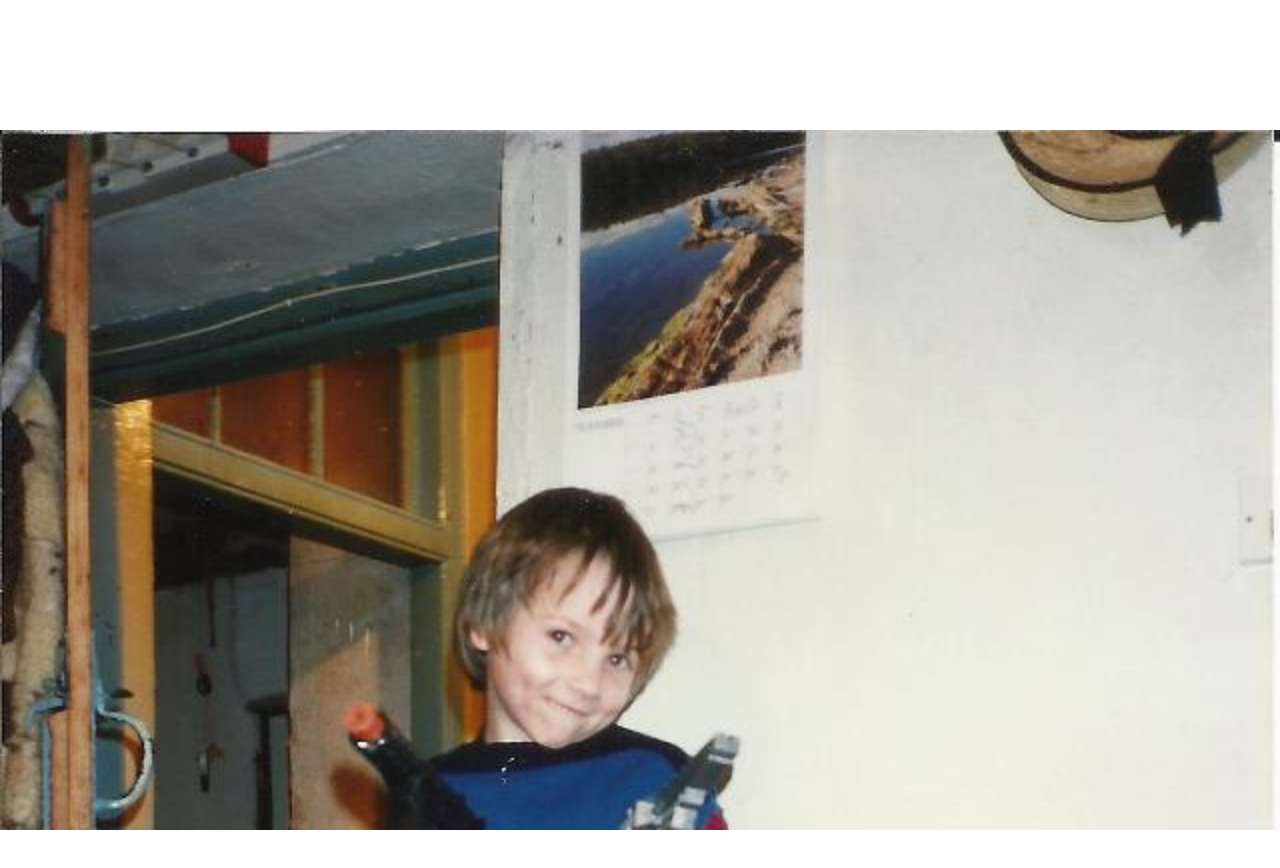
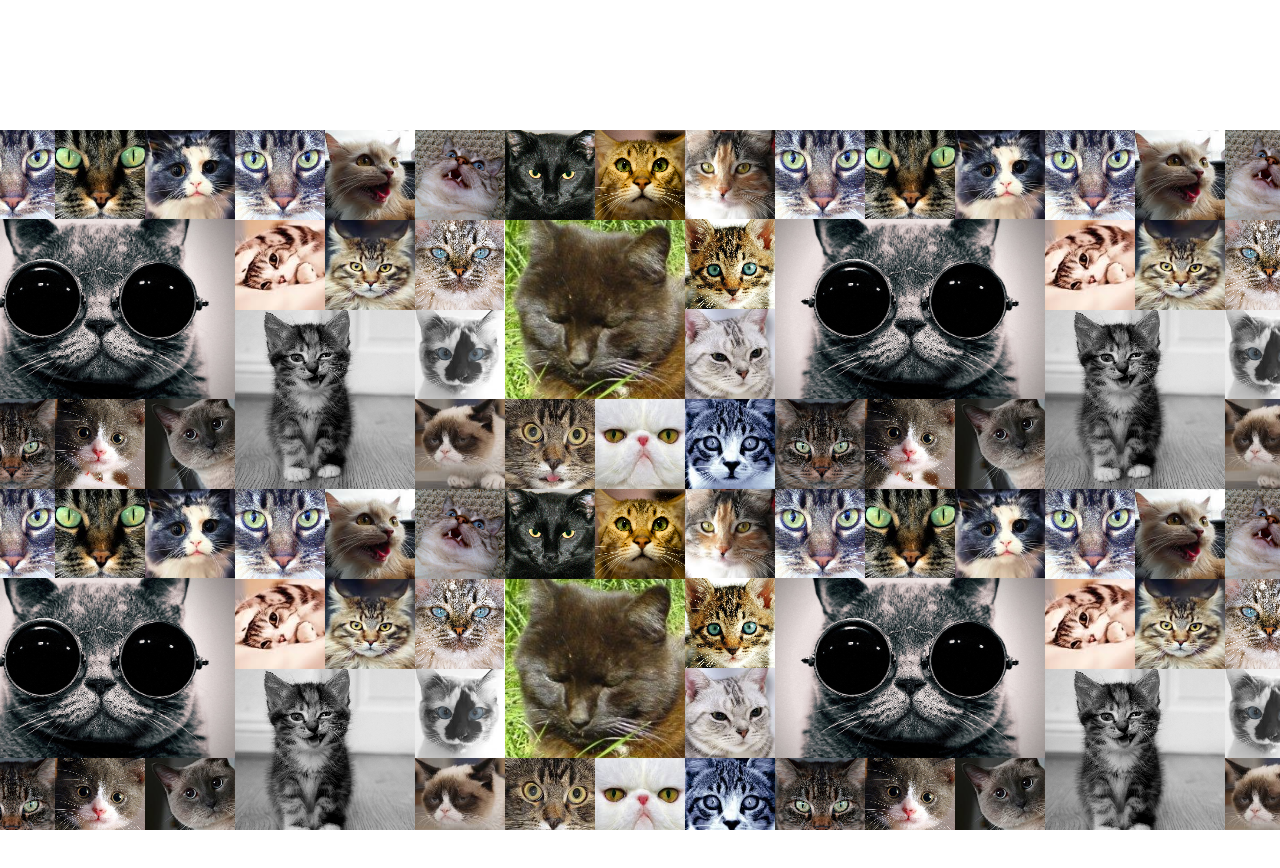
Before and after one commit to MacsDickinson/Jossy, a plain HTML site: page index.html in a window 1280 px wide. Shown: the part 4500-5368 px from the top of the page. Drawn offline with Linux system fonts and the light colour scheme; a web font is replaced by a local one.

Commit message:
added cats

```diff
--- a/css/style.css
+++ b/css/style.css
@@ -181,12 +181,11 @@ ul.built { list-style: none; margin: 0 auto; width: 730px; }
 }
 
 #slide7{
-	background: url(../img/Joss/315908_10151628309062429_862862998_n.jpg) 50% 0 no-repeat fixed;
+	background: url(../img/cats.png) 50% 0 repeat fixed;
 	height: 200px;
 	margin: 0 auto;
 	padding: 250px 0;
 	color: #fff;
-	background-size: cover;
 }
 
 #slide8{
```
Also changed, not shown: img/cats.png (added).
